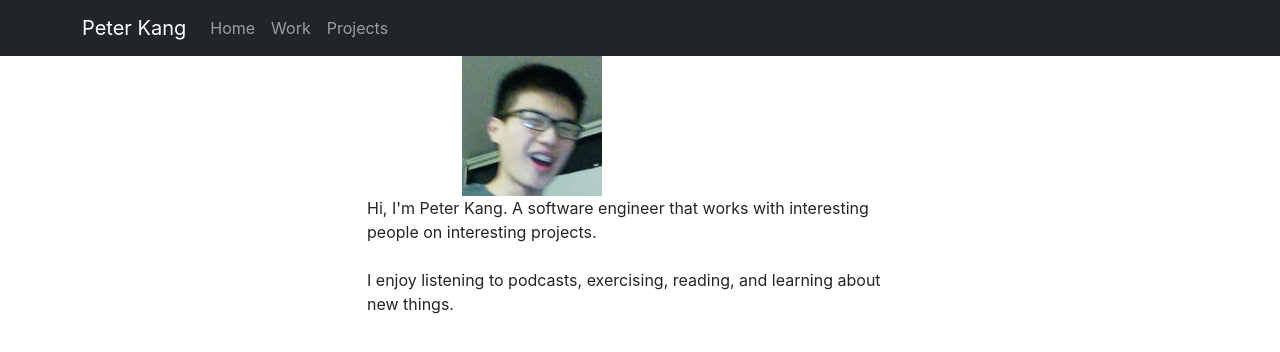
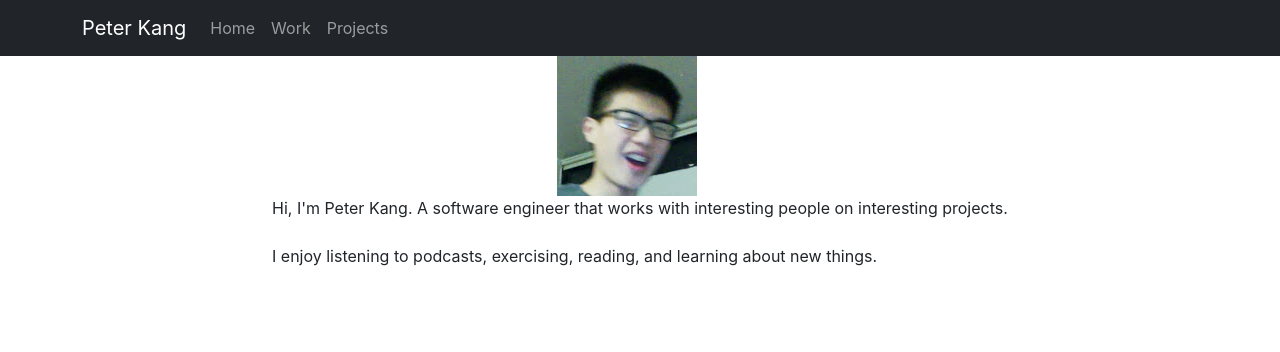
Before and after one commit to Peter-Kang/Peter-Kang.github.io, a React (Create React App) app: page /#/ in a window 1280 px wide. Shown: the top 352 px of the page. Built offline with nearby package versions, Linux system fonts and the light colour scheme.

Commit message:
Centered better home apge

```diff
--- a/src/routes/Home.js
+++ b/src/routes/Home.js
@@ -7,18 +7,18 @@ const Home = ()=>
     return(
         <Container>
             <Row className="justify-content-center">
-                <Col md={4} sm={4} xs={4} className="m-auto">
+                <Col md={2} sm={4} xs={4} className="m-auto">
                     <Image class="center-block" src='./profilePhoto.png'/>
                 </Col>
             </Row>
             <Row className="justify-content-center">
-                <Col md={6} sm={8} xs={10}>
+                <Col md={8} sm={8} xs={10}>
                     Hi, I'm Peter Kang. A software engineer that works with interesting people on interesting projects.
                 </Col>
             </Row>
             <br/>
             <Row className="justify-content-center">
-                <Col md={6} sm={8} xs={10}>
+                <Col md={8} sm={8} xs={10}>
                     I enjoy listening to podcasts, exercising, reading, and learning about new things.
                 </Col>
             </Row>
```
